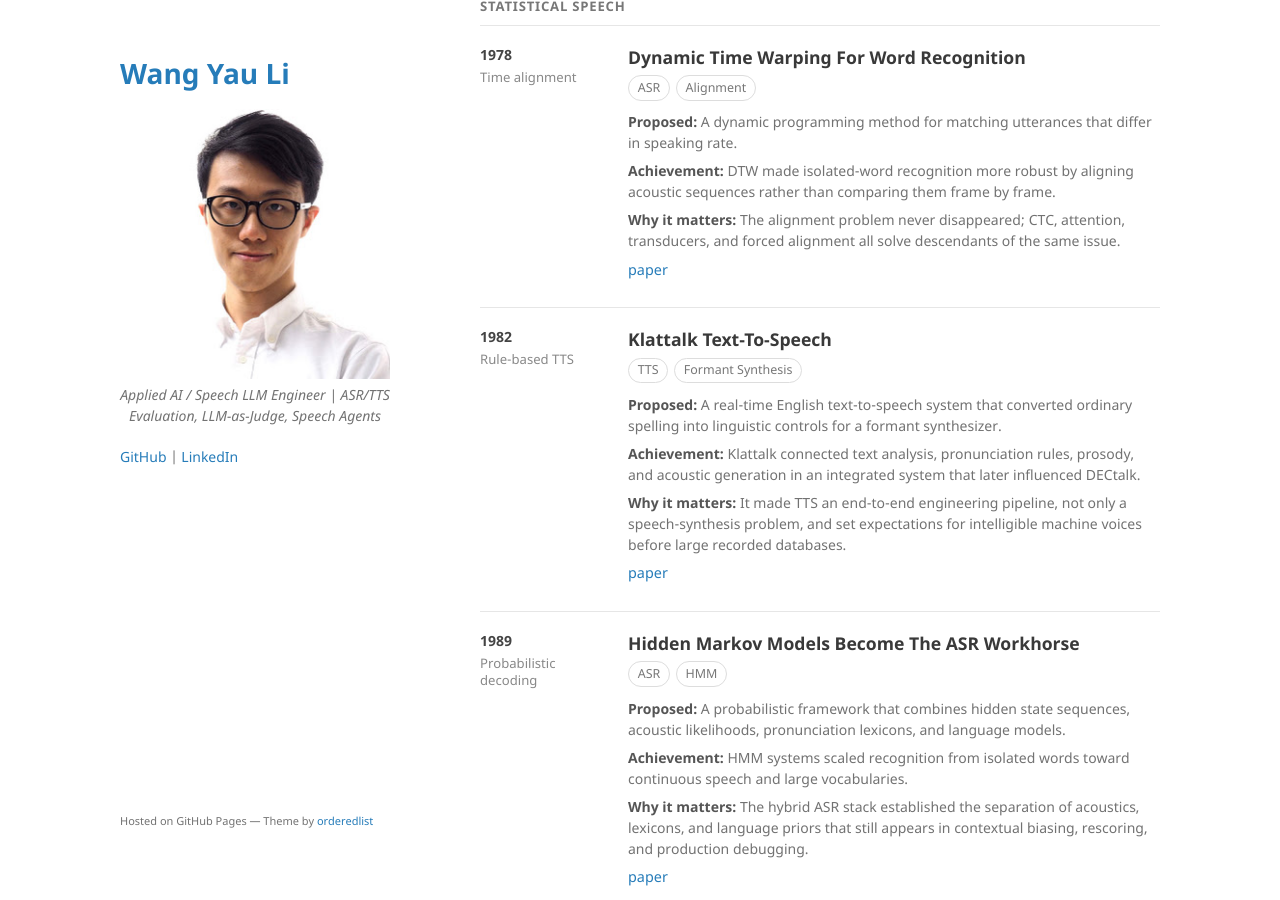
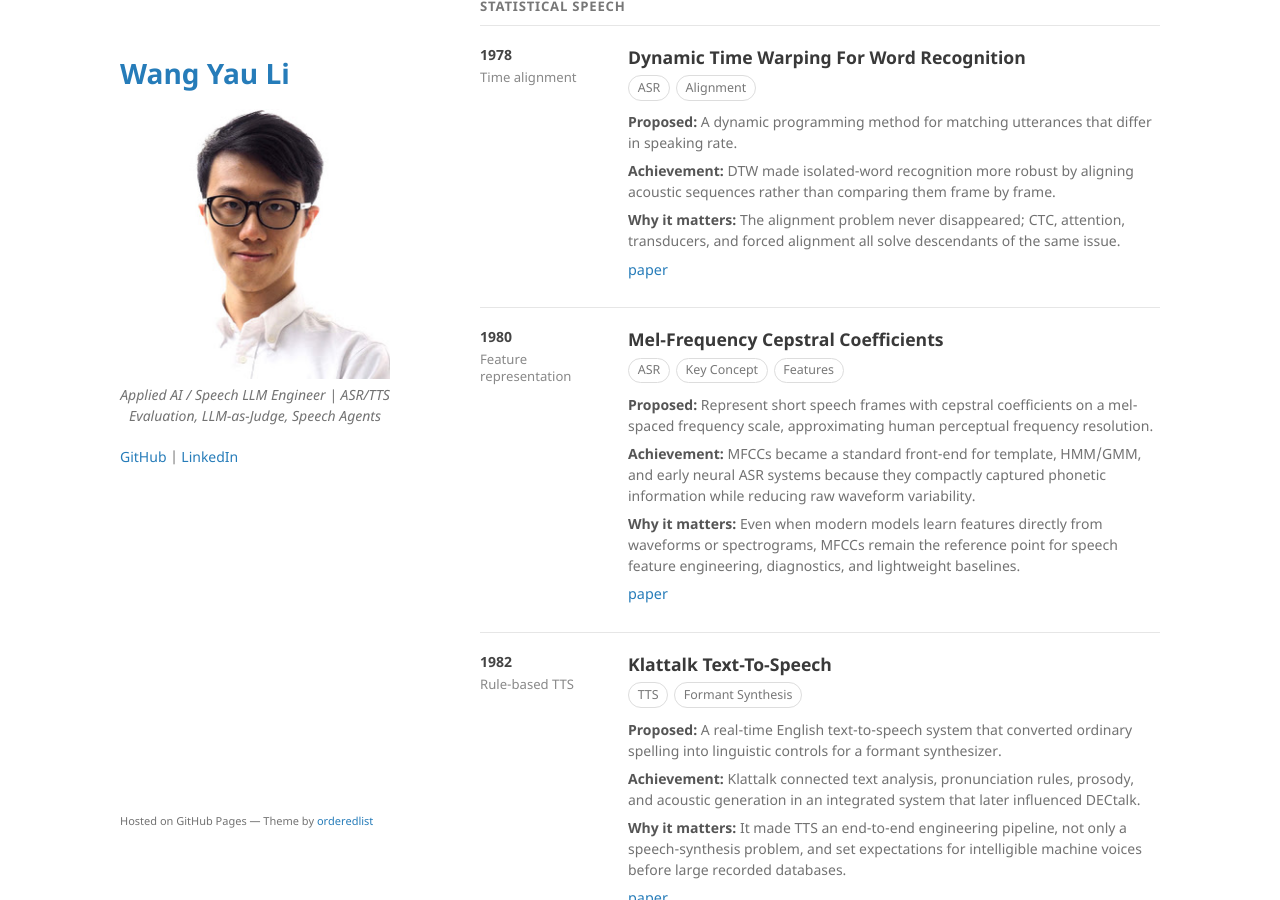
Before and after one commit to kennethli319/kennethli319.github.io, a Jekyll site: the page built from speech-timeline.md, in a window 1280 px wide and 900 px high, scrolled down 1467 px. Built offline with Jekyll 4.4.1, drawn with Linux system fonts in a browser that asks for light colours; some of the changed text lies outside the part shown.

Commit message:
Add MFCC key concept milestone

```diff
--- a/speech-timeline.md
+++ b/speech-timeline.md
@@ -100,9 +100,10 @@ title: Speech Timeline
 </style>
 
 <p class="speech-intro">
-  A compact timeline of milestones that shaped automatic speech recognition,
-  text-to-speech, and modern speech-to-speech systems. Each entry highlights
-  the proposed idea, the practical achievement, and why it still matters.
+  A compact timeline of milestones and key concepts that shaped automatic
+  speech recognition, text-to-speech, and modern speech-to-speech systems.
+  Each entry highlights the proposed idea, the practical achievement, and why
+  it still matters.
 </p>
 
 <nav class="speech-nav" aria-label="Timeline eras">
@@ -190,6 +191,21 @@ title: Speech Timeline
     <p><strong>Achievement:</strong> DTW made isolated-word recognition more robust by aligning acoustic sequences rather than comparing them frame by frame.</p>
     <p><strong>Why it matters:</strong> The alignment problem never disappeared; CTC, attention, transducers, and forced alignment all solve descendants of the same issue.</p>
     <p class="speech-source"><a href="https://ieeexplore.ieee.org/document/1163055">paper</a></p>
+  </div>
+</section>
+
+<section class="speech-row">
+  <aside class="speech-year">
+    1980
+    <div class="speech-kicker">Feature representation</div>
+  </aside>
+  <div class="speech-body">
+    <h2>Mel-Frequency Cepstral Coefficients</h2>
+    <div class="speech-meta"><span class="speech-tag">ASR</span><span class="speech-tag">Key Concept</span><span class="speech-tag">Features</span></div>
+    <p><strong>Proposed:</strong> Represent short speech frames with cepstral coefficients on a mel-spaced frequency scale, approximating human perceptual frequency resolution.</p>
+    <p><strong>Achievement:</strong> MFCCs became a standard front-end for template, HMM/GMM, and early neural ASR systems because they compactly captured phonetic information while reducing raw waveform variability.</p>
+    <p><strong>Why it matters:</strong> Even when modern models learn features directly from waveforms or spectrograms, MFCCs remain the reference point for speech feature engineering, diagnostics, and lightweight baselines.</p>
+    <p class="speech-source"><a href="https://ieeexplore.ieee.org/document/1163420">paper</a></p>
   </div>
 </section>
 
```
